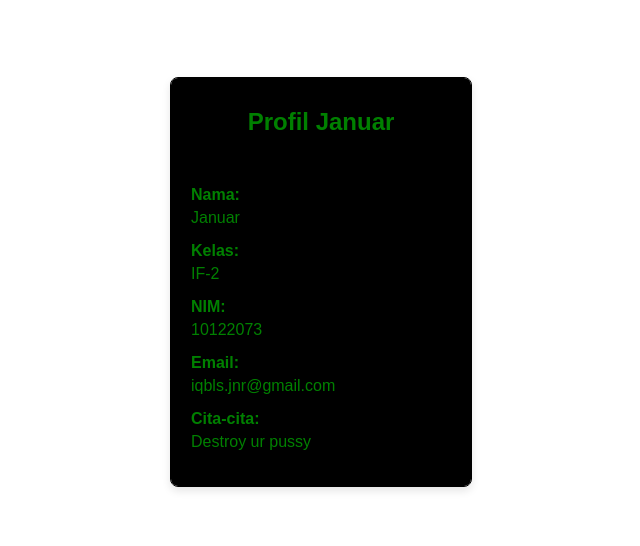
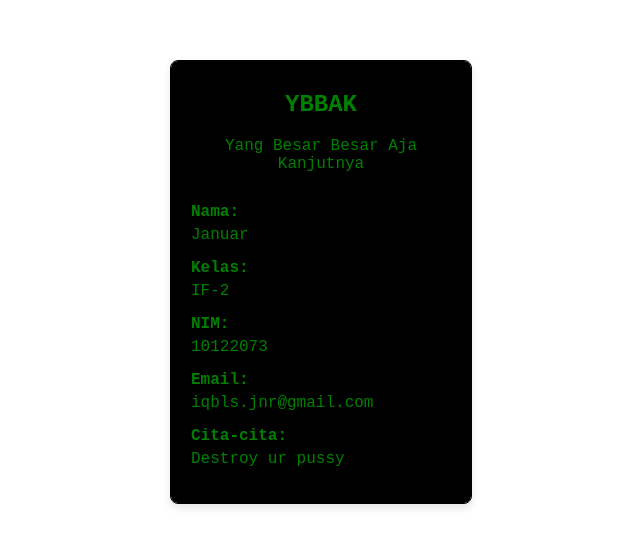
Before and after one commit to KOSATAN7/embrioclass, a plain HTML site: page januar.html in a window 1280 px wide. Shown: the part 118-664 px from the top of the page, without its empty margins (324-964 px from the left). Drawn offline with Linux system fonts and the light colour scheme.

Commit message:
update : function not found

```diff
--- a/januar.html
+++ b/januar.html
@@ -1,12 +1,12 @@
 <!DOCTYPE html>
-<html lang="en">
+<ht lang="en">
 <head>
     <meta charset="UTF-8">
     <meta name="viewport" content="width=device-width, initial-scale=1.0">
     <title>SEX EDUCATION</title>
     <style>
         body {
-            font-family: 'fangsong', sans-serif;
+            font-family: 'fangsong', monospace;
             display: flex;
             align-items: center;
             justify-content: center;
@@ -55,7 +55,8 @@
 
 <div class="card">
     <div class="card-header">
-        <h2>Profil Januar</h2>
+        <h2>YBBAK</h2>
+        <p>Yang Besar Besar Aja Kanjutnya</p>
     </div>
     <div class="card-body">
         <div class="profile-info">
@@ -82,4 +83,4 @@
 </div>
 
 </body>
-</html>
+</ht
```
